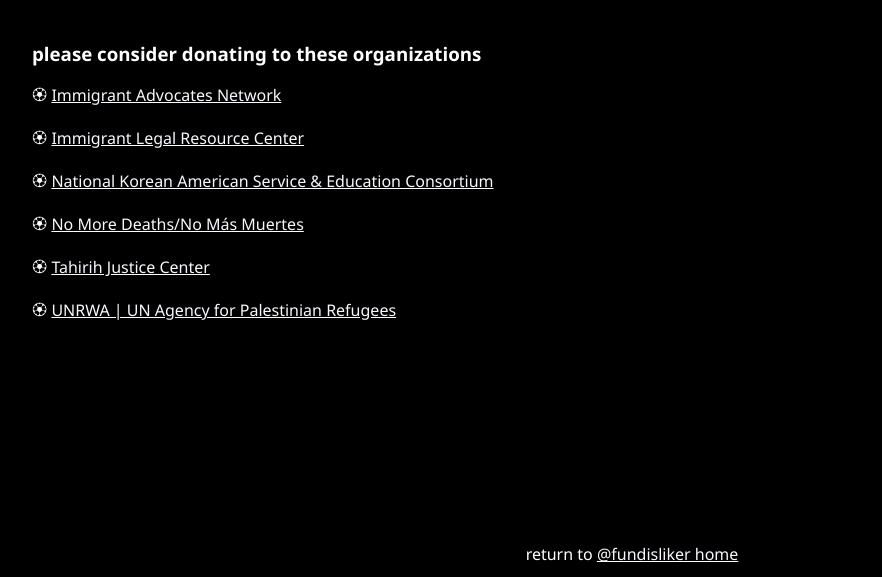
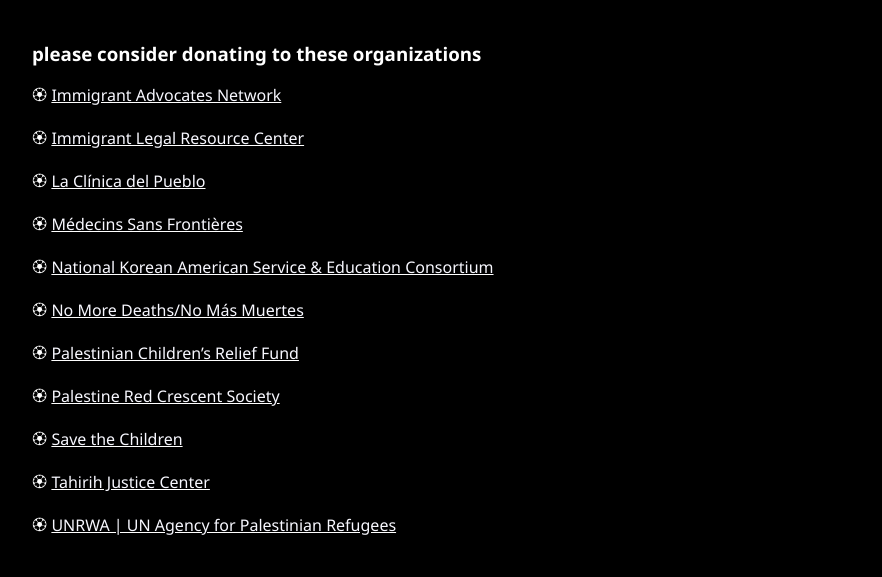
Before and after one commit to fundisliker/fundisliker.github.io, a plain HTML site: page shop.html in a window 1280 px wide. Shown: the part 146-723 px from the top of the page, without its empty margins (8-890 px from the left). Drawn offline with Linux system fonts and the light colour scheme.

Commit message:
Update shop.html

```diff
--- a/shop.html
+++ b/shop.html
@@ -25,8 +25,13 @@
         <h3>please consider donating to these organizations</h3>
         <p>&#x1f3f5; <u><a href="https://www.immigrationadvocates.org/nonprofit/donate/"> Immigrant Advocates Network</a></u></p>
         <p>&#x1f3f5; <u><a href="https://www.ilrc.org/donate-now"> Immigrant Legal Resource Center</a></u></p>
+        <p>&#x1f3f5; <u><a href="https://give.lcdp.org/a/donate"> La Clínica del Pueblo</a></u></p>
+        <p>&#x1f3f5; <u><a href="https://give.doctorswithoutborders.org/campaign/675296/donate"> Médecins Sans Frontières</a></u></p>
         <p>&#x1f3f5; <u><a href="https://nakasec.org/donate/"> National Korean American Service & Education Consortium</a></u></p>
         <p>&#x1f3f5; <u><a href="https://nomoredeaths.org/donate-money/"> No More Deaths/No Más Muertes</a></u></p>
+        <p>&#x1f3f5; <u><a href="https://pcrf1.app.neoncrm.com/forms/gaza-relief"> Palestinian Children’s Relief Fund</a></u></p>
+        <p>&#x1f3f5; <u><a href="https://www.palestinercs.org/en/Donation"> Palestine Red Crescent Society</a></u></p>
+        <p>&#x1f3f5; <u><a href="https://www.savethechildren.org/us/where-we-work/west-bank-gaza"> Save the Children</a></u></p>
         <p>&#x1f3f5; <u><a href="https://act.tahirih.org/a/donate"> Tahirih Justice Center</a></u></p>
         <p>&#x1f3f5; <u><a href="https://www.unrwa.org/tags/donate"> UNRWA | UN Agency for Palestinian Refugees</a></u></p>
      </div>
```
